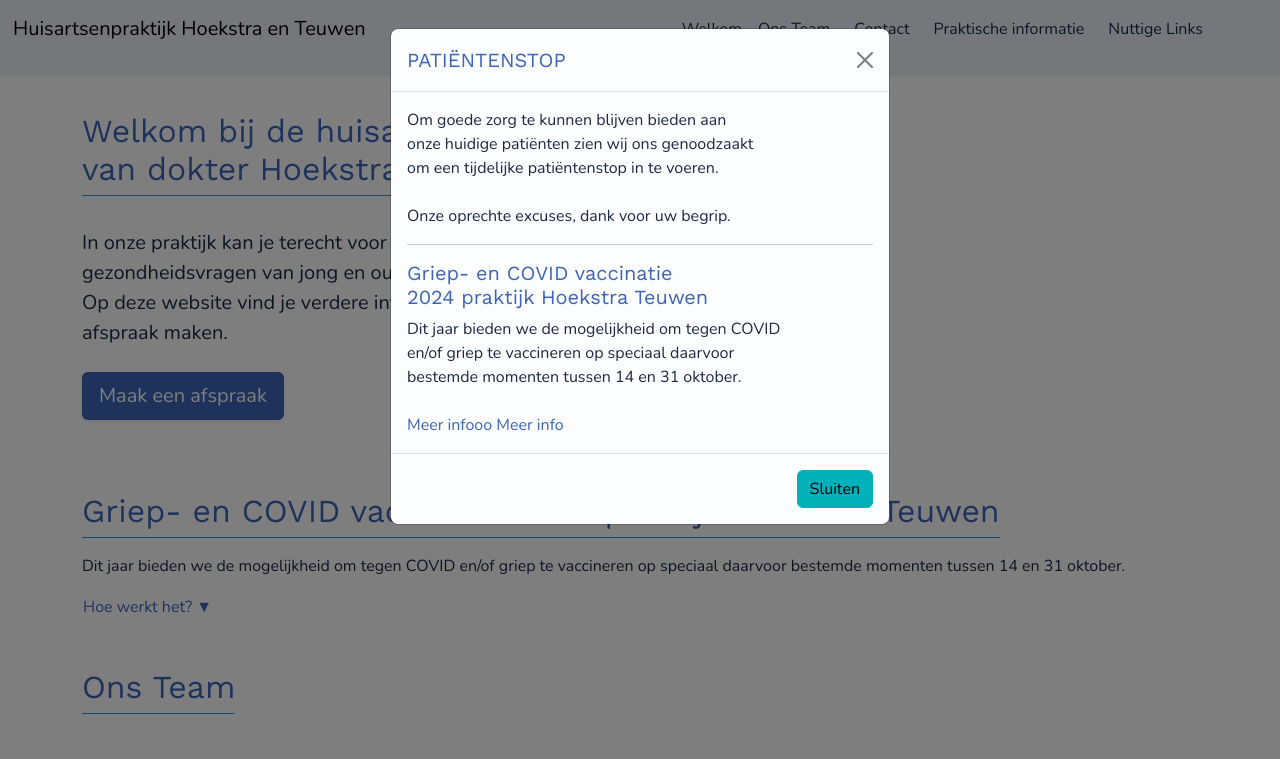
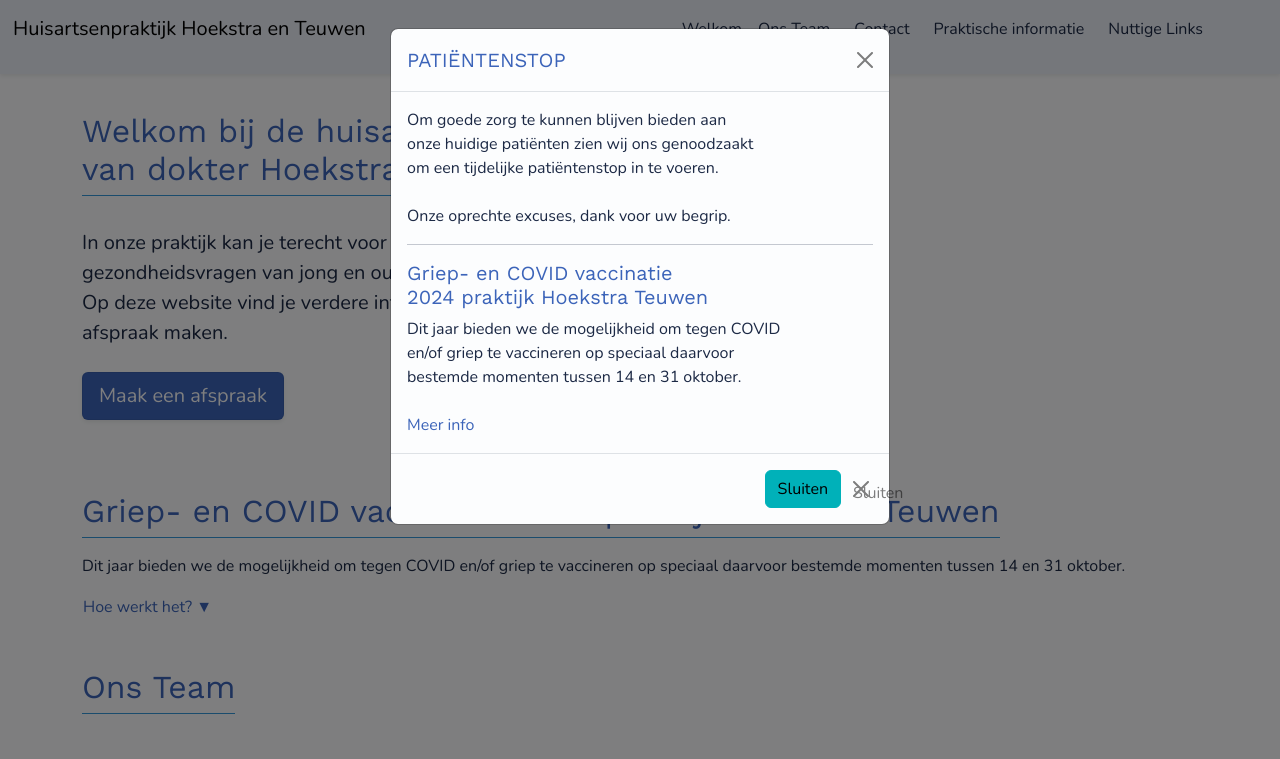
Before and after one commit to pieter-vdr/pieter-vdr.github.io, a plain HTML site: page index.html in a window 1280 px wide. Shown: the top 759 px of the page. Drawn offline with nearby package versions, Linux system fonts and the light colour scheme.

Commit message:
Update index.html

```diff
--- a/index.html
+++ b/index.html
@@ -35,11 +35,11 @@
                 Dit jaar bieden we de mogelijkheid om tegen COVID en/of griep te vaccineren op speciaal daarvoor bestemde momenten tussen 14 en 31 oktober.
                 <br><br>
                 <!-- Link naar de sectie op de indexpagina met modal sluit functie -->
-                <a href="#vaccinatie" class="text-primary" data-bs-dismiss="modal" onclick="openVaccinatieInfo()">Meer infooo</a>
                 <a href="#vaccinatie" class="text-primary" onclick="closeModalAndOpenSection()">Meer info</a>
             </div>
             <div class="modal-footer">
-                <button type="button" href="#vaccinatie" class="btn btn-secondary" data-bs-dismiss="modal">Sluiten</button>
+                <button type="button" class="btn btn-secondary" data-bs-dismiss="modal">Sluiten</button>
+                <button type="button" class="btn-close" data-bs-dismiss="modal" aria-label="Close">Sluiten</button>
             </div>
         </div>
     </div>
```
